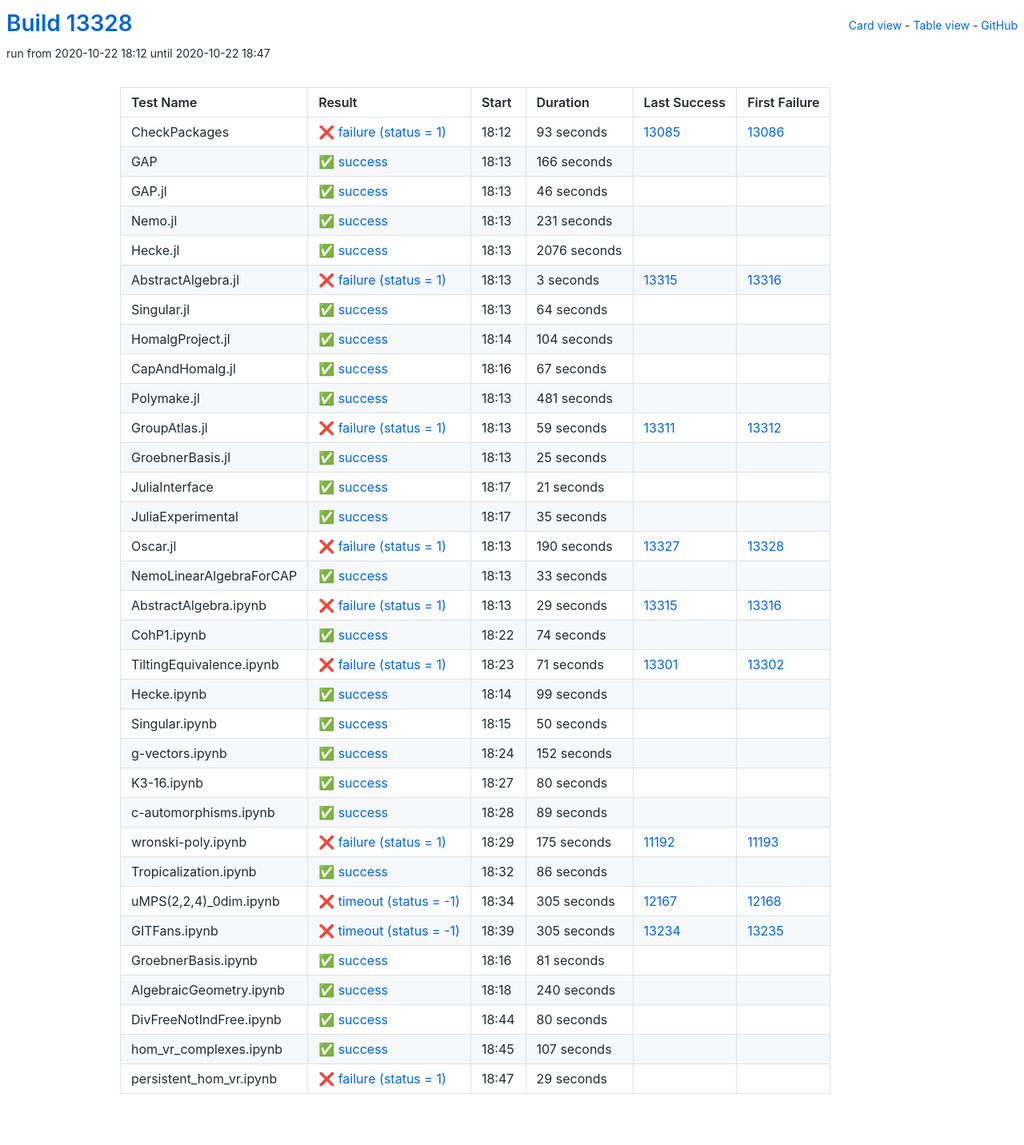
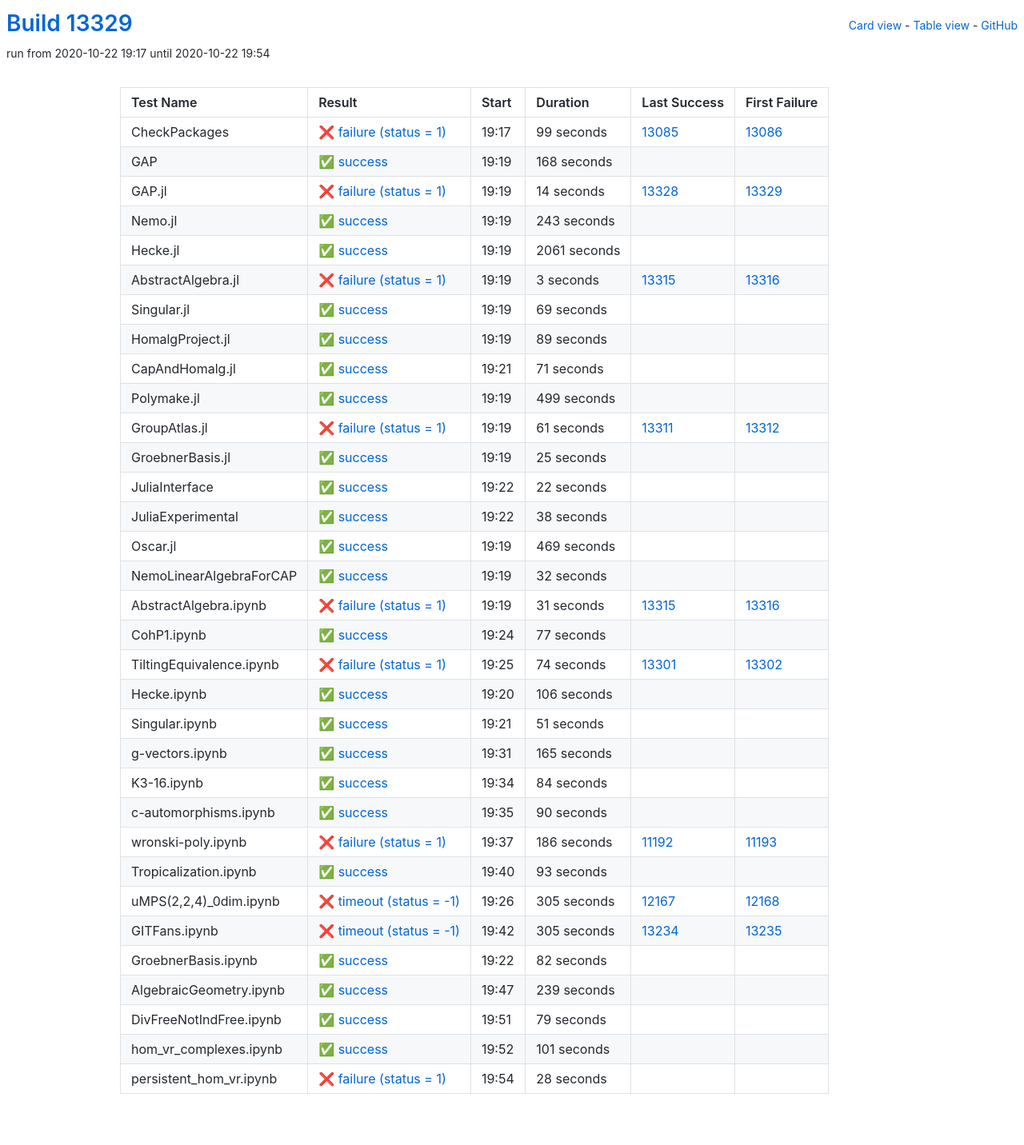
Before and after one commit to oscar-system/oscar-ci-status, a Jekyll site: the page built from table.html, in a window 1280 px wide. Shown: the whole page at 80% size. Built offline with Jekyll 4.4.1, drawn with Linux system fonts in a browser that asks for light colours.

Commit message:
Build #13329

```diff
--- a/_data/ci.yml
+++ b/_data/ci.yml
@@ -1,6 +1,6 @@
 ---
-build: 13328
-build_url: https://oscarci.mathematik.uni-kl.de/job/oscar/13328/
+build: 13329
+build_url: https://oscarci.mathematik.uni-kl.de/job/oscar/13329/
 job: oscar
 organization: oscar-system
 repo: oscar-ci-status
@@ -8,68 +8,68 @@
 tests:
 - name: CheckPackages
   id: checkpackages
-  log: https://oscarci.mathematik.uni-kl.de/job/oscar/13328/artifact/logs/build-13328/CheckPackages.log
-  start: 2020-10-22 18:12
+  log: https://oscarci.mathematik.uni-kl.de/job/oscar/13329/artifact/logs/build-13329/CheckPackages.log
+  start: 2020-10-22 19:17
   success: false
   exitcode: 1
   status: failure
-  duration: 93
+  duration: 99
   last_success: 13085
   last_success_url: https://oscarci.mathematik.uni-kl.de/job/oscar/13085/
   first_failure: 13086
   first_failure_url: https://oscarci.mathematik.uni-kl.de/job/oscar/13086/
 - name: GAP
   id: gap
-  log: https://oscarci.mathematik.uni-kl.de/job/oscar/13328/artifact/logs/build-13328/GAP.log
-  start: 2020-10-22 18:13
+  log: https://oscarci.mathematik.uni-kl.de/job/oscar/13329/artifact/logs/build-13329/GAP.log
+  start: 2020-10-22 19:19
   success: true
   exitcode: 0
   status: success
-  duration: 166
+  duration: 168
   last_success: false
   last_success_url:
   first_failure: false
   first_failure_url:
 - name: GAP.jl
   id: gap-jl
-  log: https://oscarci.mathematik.uni-kl.de/job/oscar/13328/artifact/logs/build-13328/GAP.jl.log
-  start: 2020-10-22 18:13
+  log: https://oscarci.mathematik.uni-kl.de/job/oscar/13329/artifact/logs/build-13329/GAP.jl.log
+  start: 2020-10-22 19:19
+  success: false
+  exitcode: 1
+  status: failure
+  duration: 14
+  last_success: 13328
+  last_success_url: https://oscarci.mathematik.uni-kl.de/job/oscar/13328/
+  first_failure: 13329
+  first_failure_url: https://oscarci.mathematik.uni-kl.de/job/oscar/13329/
+- name: Nemo.jl
+  id: nemo-jl
+  log: https://oscarci.mathematik.uni-kl.de/job/oscar/13329/artifact/logs/build-13329/Nemo.jl.log
+  start: 2020-10-22 19:19
   success: true
   exitcode: 0
   status: success
-  duration: 46
-  last_success: false
-  last_success_url:
-  first_failure: false
-  first_failure_url:
-- name: Nemo.jl
-  id: nemo-jl
-  log: https://oscarci.mathematik.uni-kl.de/job/oscar/13328/artifact/logs/build-13328/Nemo.jl.log
-  start: 2020-10-22 18:13
-  success: true
-  exitcode: 0
-  status: success
-  duration: 231
+  duration: 243
   last_success: false
   last_success_url:
   first_failure: false
   first_failure_url:
 - name: Hecke.jl
   id: hecke-jl
-  log: https://oscarci.mathematik.uni-kl.de/job/oscar/13328/artifact/logs/build-13328/Hecke.jl.log
-  start: 2020-10-22 18:13
+  log: https://oscarci.mathematik.uni-kl.de/job/oscar/13329/artifact/logs/build-13329/Hecke.jl.log
+  start: 2020-10-22 19:19
   success: true
   exitcode: 0
   status: success
-  duration: 2076
+  duration: 2061
   last_success: false
   last_success_url:
   first_failure: false
   first_failure_url:
 - name: AbstractAlgebra.jl
   id: abstractalgebra-jl
-  log: https://oscarci.mathematik.uni-kl.de/job/oscar/13328/artifact/logs/build-13328/AbstractAlgebra.jl.log
-  start: 2020-10-22 18:13
+  log: https://oscarci.mathematik.uni-kl.de/job/oscar/13329/artifact/logs/build-13329/AbstractAlgebra.jl.log
+  start: 2020-10-22 19:19
   success: false
   exitcode: 1
   status: failure
@@ -80,68 +80,68 @@
   first_failure_url: https://oscarci.mathematik.uni-kl.de/job/oscar/13316/
 - name: Singular.jl
   id: singular-jl
-  log: https://oscarci.mathematik.uni-kl.de/job/oscar/13328/artifact/logs/build-13328/Singular.jl.log
-  start: 2020-10-22 18:13
+  log: https://oscarci.mathematik.uni-kl.de/job/oscar/13329/artifact/logs/build-13329/Singular.jl.log
+  start: 2020-10-22 19:19
   success: true
   exitcode: 0
   status: success
-  duration: 64
+  duration: 69
   last_success: false
   last_success_url:
   first_failure: false
   first_failure_url:
 - name: HomalgProject.jl
   id: homalgproject-jl
-  log: https://oscarci.mathematik.uni-kl.de/job/oscar/13328/artifact/logs/build-13328/HomalgProject.jl.log
-  start: 2020-10-22 18:14
+  log: https://oscarci.mathematik.uni-kl.de/job/oscar/13329/artifact/logs/build-13329/HomalgProject.jl.log
+  start: 2020-10-22 19:19
   success: true
   exitcode: 0
   status: success
-  duration: 104
+  duration: 89
   last_success: false
   last_success_url:
   first_failure: false
   first_failure_url:
 - name: CapAndHomalg.jl
   id: capandhomalg-jl
-  log: https://oscarci.mathematik.uni-kl.de/job/oscar/13328/artifact/logs/build-13328/CapAndHomalg.jl.log
-  start: 2020-10-22 18:16
+  log: https://oscarci.mathematik.uni-kl.de/job/oscar/13329/artifact/logs/build-13329/CapAndHomalg.jl.log
+  start: 2020-10-22 19:21
   success: true
   exitcode: 0
   status: success
-  duration: 67
+  duration: 71
   last_success: false
   last_success_url:
   first_failure: false
   first_failure_url:
 - name: Polymake.jl
   id: polymake-jl
-  log: https://oscarci.mathematik.uni-kl.de/job/oscar/13328/artifact/logs/build-13328/Polymake.jl.log
-  start: 2020-10-22 18:13
+  log: https://oscarci.mathematik.uni-kl.de/job/oscar/13329/artifact/logs/build-13329/Polymake.jl.log
+  start: 2020-10-22 19:19
   success: true
   exitcode: 0
   status: success
-  duration: 481
+  duration: 499
   last_success: false
   last_success_url:
   first_failure: false
   first_failure_url:
 - name: GroupAtlas.jl
   id: groupatlas-jl
-  log: https://oscarci.mathematik.uni-kl.de/job/oscar/13328/artifact/logs/build-13328/GroupAtlas.jl.log
-  start: 2020-10-22 18:13
+  log: https://oscarci.mathematik.uni-kl.de/job/oscar/13329/artifact/logs/build-13329/GroupAtlas.jl.log
+  start: 2020-10-22 19:19
   success: false
   exitcode: 1
   status: failure
-  duration: 59
+  duration: 61
   last_success: 13311
   last_success_url: https://oscarci.mathematik.uni-kl.de/job/oscar/13311/
   first_failure: 13312
   first_failure_url: https://oscarci.mathematik.uni-kl.de/job/oscar/13312/
 - name: GroebnerBasis.jl
   id: groebnerbasis-jl
-  log: https://oscarci.mathematik.uni-kl.de/job/oscar/13328/artifact/logs/build-13328/GroebnerBasis.jl.log
-  start: 2020-10-22 18:13
+  log: https://oscarci.mathematik.uni-kl.de/job/oscar/13329/artifact/logs/build-13329/GroebnerBasis.jl.log
+  start: 2020-10-22 19:19
   success: true
   exitcode: 0
   status: success
@@ -152,176 +152,176 @@
   first_failure_url:
 - name: JuliaInterface
   id: juliainterface
-  log: https://oscarci.mathematik.uni-kl.de/job/oscar/13328/artifact/logs/build-13328/JuliaInterface.log
-  start: 2020-10-22 18:17
+  log: https://oscarci.mathematik.uni-kl.de/job/oscar/13329/artifact/logs/build-13329/JuliaInterface.log
+  start: 2020-10-22 19:22
   success: true
   exitcode: 0
   status: success
-  duration: 21
+  duration: 22
   last_success: false
   last_success_url:
   first_failure: false
   first_failure_url:
 - name: JuliaExperimental
   id: juliaexperimental
-  log: https://oscarci.mathematik.uni-kl.de/job/oscar/13328/artifact/logs/build-13328/JuliaExperimental.log
-  start: 2020-10-22 18:17
+  log: https://oscarci.mathematik.uni-kl.de/job/oscar/13329/artifact/logs/build-13329/JuliaExperimental.log
+  start: 2020-10-22 19:22
   success: true
   exitcode: 0
   status: success
-  duration: 35
+  duration: 38
   last_success: false
   last_success_url:
   first_failure: false
   first_failure_url:
 - name: Oscar.jl
   id: oscar-jl
-  log: https://oscarci.mathematik.uni-kl.de/job/oscar/13328/artifact/logs/build-13328/Oscar.jl.log
-  start: 2020-10-22 18:13
-  success: false
-  exitcode: 1
-  status: failure
-  duration: 190
-  last_success: 13327
-  last_success_url: https://oscarci.mathematik.uni-kl.de/job/oscar/13327/
-  first_failure: 13328
-  first_failure_url: https://oscarci.mathematik.uni-kl.de/job/oscar/13328/
-- name: NemoLinearAlgebraForCAP
-  id: nemolinearalgebraforcap
-  log: https://oscarci.mathematik.uni-kl.de/job/oscar/13328/artifact/logs/build-13328/NemoLinearAlgebraForCAP.log
-  start: 2020-10-22 18:13
+  log: https://oscarci.mathematik.uni-kl.de/job/oscar/13329/artifact/logs/build-13329/Oscar.jl.log
+  start: 2020-10-22 19:19
   success: true
   exitcode: 0
   status: success
-  duration: 33
+  duration: 469
+  last_success: false
+  last_success_url:
+  first_failure: false
+  first_failure_url:
+- name: NemoLinearAlgebraForCAP
+  id: nemolinearalgebraforcap
+  log: https://oscarci.mathematik.uni-kl.de/job/oscar/13329/artifact/logs/build-13329/NemoLinearAlgebraForCAP.log
+  start: 2020-10-22 19:19
+  success: true
+  exitcode: 0
+  status: success
+  duration: 32
   last_success: false
   last_success_url:
   first_failure: false
   first_failure_url:
 - name: AbstractAlgebra.ipynb
   id: abstractalgebra-ipynb
-  log: https://oscarci.mathematik.uni-kl.de/job/oscar/13328/artifact/logs/build-13328/AbstractAlgebra.ipynb.log
-  start: 2020-10-22 18:13
+  log: https://oscarci.mathematik.uni-kl.de/job/oscar/13329/artifact/logs/build-13329/AbstractAlgebra.ipynb.log
+  start: 2020-10-22 19:19
   success: false
   exitcode: 1
   status: failure
-  duration: 29
+  duration: 31
   last_success: 13315
   last_success_url: https://oscarci.mathematik.uni-kl.de/job/oscar/13315/
   first_failure: 13316
   first_failure_url: https://oscarci.mathematik.uni-kl.de/job/oscar/13316/
 - name: CohP1.ipynb
   id: cohp1-ipynb
-  log: https://oscarci.mathematik.uni-kl.de/job/oscar/13328/artifact/logs/build-13328/CohP1.ipynb.log
-  start: 2020-10-22 18:22
+  log: https://oscarci.mathematik.uni-kl.de/job/oscar/13329/artifact/logs/build-13329/CohP1.ipynb.log
+  start: 2020-10-22 19:24
   success: true
   exitcode: 0
   status: success
-  duration: 74
+  duration: 77
   last_success: false
   last_success_url:
   first_failure: false
   first_failure_url:
 - name: TiltingEquivalence.ipynb
   id: tiltingequivalence-ipynb
-  log: https://oscarci.mathematik.uni-kl.de/job/oscar/13328/artifact/logs/build-13328/TiltingEquivalence.ipynb.log
-  start: 2020-10-22 18:23
+  log: https://oscarci.mathematik.uni-kl.de/job/oscar/13329/artifact/logs/build-13329/TiltingEquivalence.ipynb.log
+  start: 2020-10-22 19:25
   success: false
   exitcode: 1
   status: failure
-  duration: 71
+  duration: 74
   last_success: 13301
   last_success_url: https://oscarci.mathematik.uni-kl.de/job/oscar/13301/
   first_failure: 13302
   first_failure_url: https://oscarci.mathematik.uni-kl.de/job/oscar/13302/
 - name: Hecke.ipynb
   id: hecke-ipynb
-  log: https://oscarci.mathematik.uni-kl.de/job/oscar/13328/artifact/logs/build-13328/Hecke.ipynb.log
-  start: 2020-10-22 18:14
+  log: https://oscarci.mathematik.uni-kl.de/job/oscar/13329/artifact/logs/build-13329/Hecke.ipynb.log
+  start: 2020-10-22 19:20
   success: true
   exitcode: 0
   status: success
-  duration: 99
+  duration: 106
   last_success: false
   last_success_url:
   first_failure: false
   first_failure_url:
 - name: Singular.ipynb
   id: singular-ipynb
-  log: https://oscarci.mathematik.uni-kl.de/job/oscar/13328/artifact/logs/build-13328/Singular.ipynb.log
-  start: 2020-10-22 18:15
+  log: https://oscarci.mathematik.uni-kl.de/job/oscar/13329/artifact/logs/build-13329/Singular.ipynb.log
+  start: 2020-10-22 19:21
   success: true
   exitcode: 0
   status: success
-  duration: 50
+  duration: 51
   last_success: false
   last_success_url:
   first_failure: false
   first_failure_url:
 - name: g-vectors.ipynb
   id: g-vectors-ipynb
-  log: https://oscarci.mathematik.uni-kl.de/job/oscar/13328/artifact/logs/build-13328/g-vectors.ipynb.log
-  start: 2020-10-22 18:24
+  log: https://oscarci.mathematik.uni-kl.de/job/oscar/13329/artifact/logs/build-13329/g-vectors.ipynb.log
+  start: 2020-10-22 19:31
   success: true
   exitcode: 0
   status: success
-  duration: 152
+  duration: 165
   last_success: false
   last_success_url:
   first_failure: false
   first_failure_url:
 - name: K3-16.ipynb
   id: k3-16-ipynb
-  log: https://oscarci.mathematik.uni-kl.de/job/oscar/13328/artifact/logs/build-13328/K3-16.ipynb.log
-  start: 2020-10-22 18:27
+  log: https://oscarci.mathematik.uni-kl.de/job/oscar/13329/artifact/logs/build-13329/K3-16.ipynb.log
+  start: 2020-10-22 19:34
   success: true
   exitcode: 0
   status: success
-  duration: 80
+  duration: 84
   last_success: false
   last_success_url:
   first_failure: false
   first_failure_url:
 - name: c-automorphisms.ipynb
   id: c-automorphisms-ipynb
-  log: https://oscarci.mathematik.uni-kl.de/job/oscar/13328/artifact/logs/build-13328/c-automorphisms.ipynb.log
-  start: 2020-10-22 18:28
+  log: https://oscarci.mathematik.uni-kl.de/job/oscar/13329/artifact/logs/build-13329/c-automorphisms.ipynb.log
+  start: 2020-10-22 19:35
   success: true
   exitcode: 0
   status: success
-  duration: 89
+  duration: 90
   last_success: false
   last_success_url:
   first_failure: false
   first_failure_url:
 - name: wronski-poly.ipynb
   id: wronski-poly-ipynb
-  log: https://oscarci.mathematik.uni-kl.de/job/oscar/13328/artifact/logs/build-13328/wronski-poly.ipynb.log
-  start: 2020-10-22 18:29
+  log: https://oscarci.mathematik.uni-kl.de/job/oscar/13329/artifact/logs/build-13329/wronski-poly.ipynb.log
+  start: 2020-10-22 19:37
   success: false
   exitcode: 1
   status: failure
-  duration: 175
+  duration: 186
   last_success: 11192
   last_success_url: https://oscarci.mathematik.uni-kl.de/job/oscar/11192/
   first_failure: 11193
   first_failure_url: https://oscarci.mathematik.uni-kl.de/job/oscar/11193/
 - name: Tropicalization.ipynb
   id: tropicalization-ipynb
-  log: https://oscarci.mathematik.uni-kl.de/job/oscar/13328/artifact/logs/build-13328/Tropicalization.ipynb.log
-  start: 2020-10-22 18:32
+  log: https://oscarci.mathematik.uni-kl.de/job/oscar/13329/artifact/logs/build-13329/Tropicalization.ipynb.log
+  start: 2020-10-22 19:40
   success: true
   exitcode: 0
   status: success
-  duration: 86
+  duration: 93
   last_success: false
   last_success_url:
   first_failure: false
   first_failure_url:
 - name: uMPS(2,2,4)_0dim.ipynb
   id: umps-2-2-4-0dim-ipynb
-  log: https://oscarci.mathematik.uni-kl.de/job/oscar/13328/artifact/logs/build-13328/uMPS-2-2-4-_0dim.ipynb.log
-  start: 2020-10-22 18:34
+  log: https://oscarci.mathematik.uni-kl.de/job/oscar/13329/artifact/logs/build-13329/uMPS-2-2-4-_0dim.ipynb.log
+  start: 2020-10-22 19:26
   success: false
   exitcode: -1
   status: timeout
@@ -332,8 +332,8 @@
   first_failure_url: https://oscarci.mathematik.uni-kl.de/job/oscar/12168/
 - name: GITFans.ipynb
   id: gitfans-ipynb
-  log: https://oscarci.mathematik.uni-kl.de/job/oscar/13328/artifact/logs/build-13328/GITFans.ipynb.log
-  start: 2020-10-22 18:39
+  log: https://oscarci.mathematik.uni-kl.de/job/oscar/13329/artifact/logs/build-13329/GITFans.ipynb.log
+  start: 2020-10-22 19:42
   success: false
   exitcode: -1
   status: timeout
@@ -344,60 +344,60 @@
   first_failure_url: https://oscarci.mathematik.uni-kl.de/job/oscar/13235/
 - name: GroebnerBasis.ipynb
   id: groebnerbasis-ipynb
-  log: https://oscarci.mathematik.uni-kl.de/job/oscar/13328/artifact/logs/build-13328/GroebnerBasis.ipynb.log
-  start: 2020-10-22 18:16
+  log: https://oscarci.mathematik.uni-kl.de/job/oscar/13329/artifact/logs/build-13329/GroebnerBasis.ipynb.log
+  start: 2020-10-22 19:22
   success: true
   exitcode: 0
   status: success
-  duration: 81
+  duration: 82
   last_success: false
   last_success_url:
   first_failure: false
   first_failure_url:
 - name: AlgebraicGeometry.ipynb
   id: algebraicgeometry-ipynb
-  log: https://oscarci.mathematik.uni-kl.de/job/oscar/13328/artifact/logs/build-13328/AlgebraicGeometry.ipynb.log
-  start: 2020-10-22 18:18
+  log: https://oscarci.mathematik.uni-kl.de/job/oscar/13329/artifact/logs/build-13329/AlgebraicGeometry.ipynb.log
+  start: 2020-10-22 19:47
   success: true
   exitcode: 0
   status: success
-  duration: 240
+  duration: 239
   last_success: false
   last_success_url:
   first_failure: false
   first_failure_url:
 - name: DivFreeNotIndFree.ipynb
   id: divfreenotindfree-ipynb
-  log: https://oscarci.mathematik.uni-kl.de/job/oscar/13328/artifact/logs/build-13328/DivFreeNotIndFree.ipynb.log
-  start: 2020-10-22 18:44
+  log: https://oscarci.mathematik.uni-kl.de/job/oscar/13329/artifact/logs/build-13329/DivFreeNotIndFree.ipynb.log
+  start: 2020-10-22 19:51
   success: true
   exitcode: 0
   status: success
-  duration: 80
+  duration: 79
   last_success: false
   last_success_url:
   first_failure: false
   first_failure_url:
 - name: hom_vr_complexes.ipynb
   id: hom-vr-complexes-ipynb
-  log: https://oscarci.mathematik.uni-kl.de/job/oscar/13328/artifact/logs/build-13328/hom_vr_complexes.ipynb.log
-  start: 2020-10-22 18:45
+  log: https://oscarci.mathematik.uni-kl.de/job/oscar/13329/artifact/logs/build-13329/hom_vr_complexes.ipynb.log
+  start: 2020-10-22 19:52
   success: true
   exitcode: 0
   status: success
-  duration: 107
+  duration: 101
   last_success: false
   last_success_url:
   first_failure: false
   first_failure_url:
 - name: persistent_hom_vr.ipynb
   id: persistent-hom-vr-ipynb
-  log: https://oscarci.mathematik.uni-kl.de/job/oscar/13328/artifact/logs/build-13328/persistent_hom_vr.ipynb.log
-  start: 2020-10-22 18:47
+  log: https://oscarci.mathematik.uni-kl.de/job/oscar/13329/artifact/logs/build-13329/persistent_hom_vr.ipynb.log
+  start: 2020-10-22 19:54
   success: false
   exitcode: 1
   status: failure
-  duration: 29
+  duration: 28
   last_success: false
   last_success_url:
   first_failure: false
```
Also changed, not shown: README.md.
